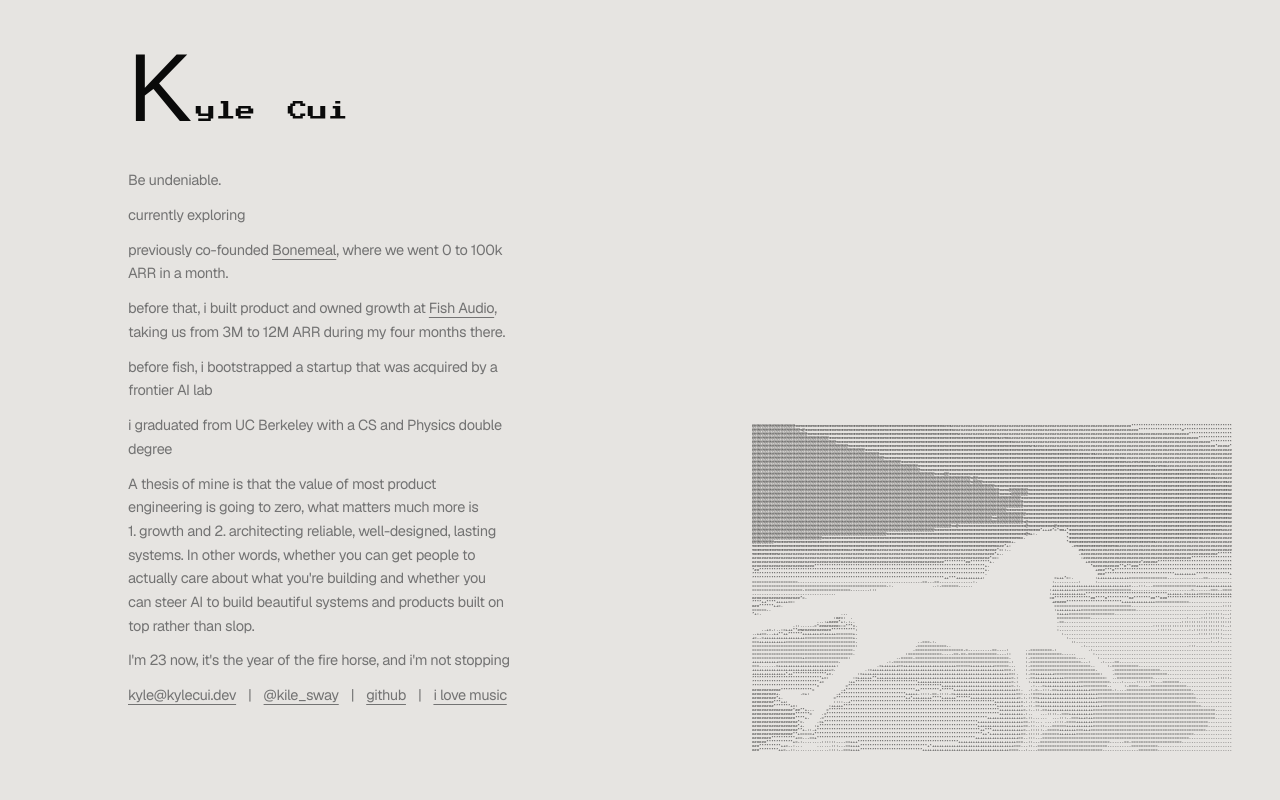
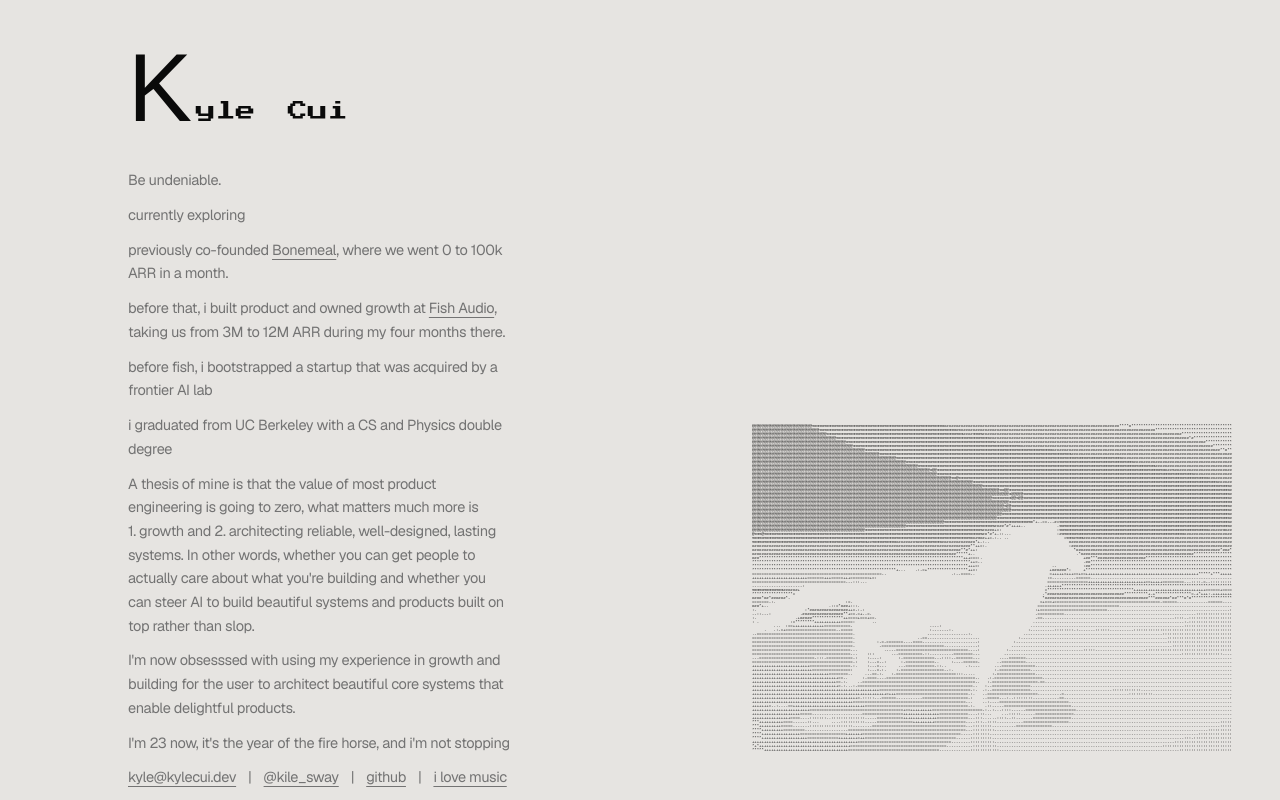
Before and after one commit to kcui5/kylecui, a Next.js app: page / in a window 1280 px wide. Built offline with nearby package versions, Linux system fonts and the light colour scheme; a web font is replaced by a local one.

Commit message:
add paragraph

```diff
--- a/app/page.tsx
+++ b/app/page.tsx
@@ -74,6 +74,10 @@ export default function Page() {
             to build beautiful systems and products built on top rather than slop.
           </p>
           <p className={bodyClass}>
+            I'm now obsesssed with using my experience in growth and building for the user
+            to architect beautiful core systems that enable delightful products.
+          </p>
+          <p className={bodyClass}>
             I&apos;m 23 now, it&apos;s the year of the fire horse, and i&apos;m
             not stopping
           </p>
```
